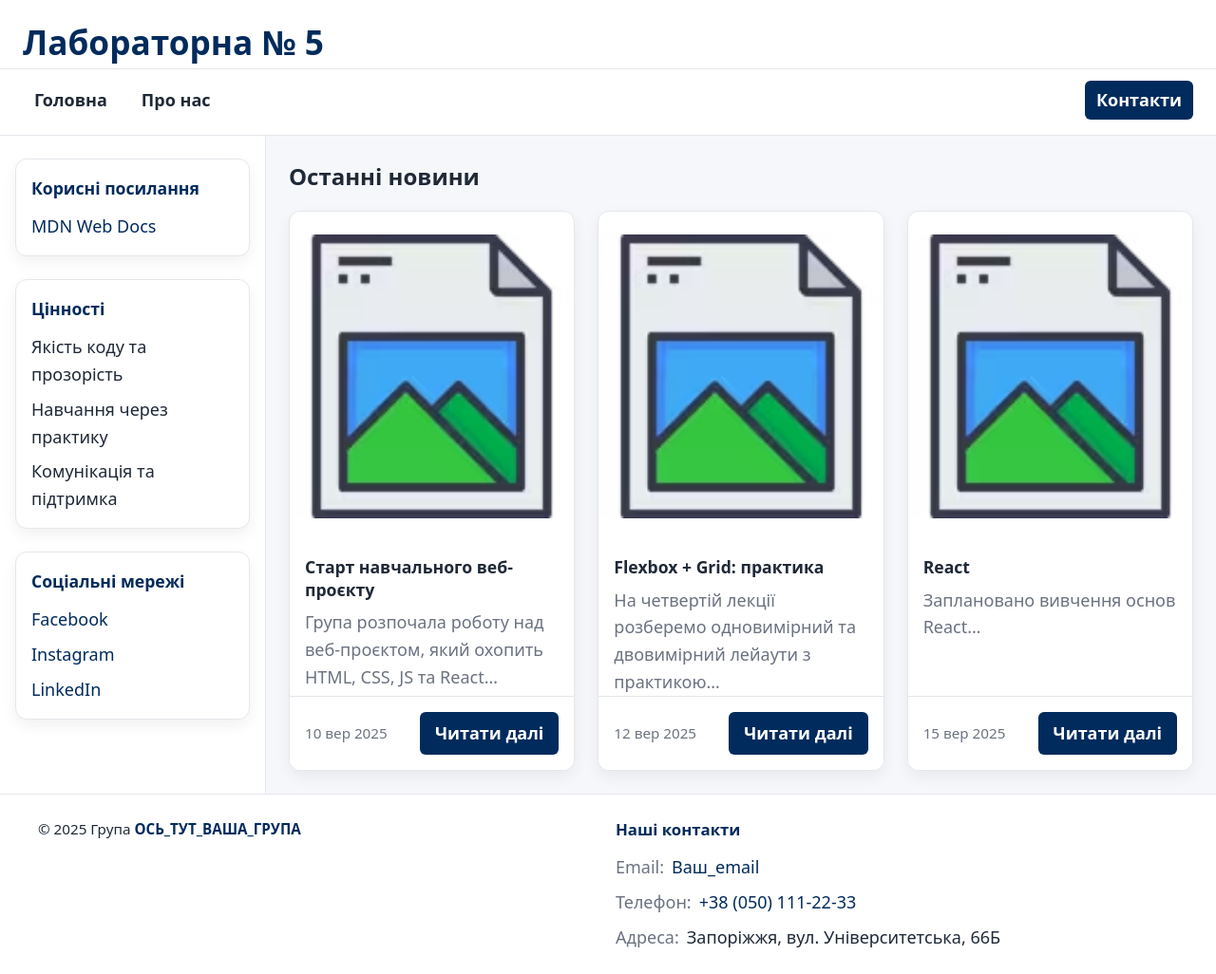
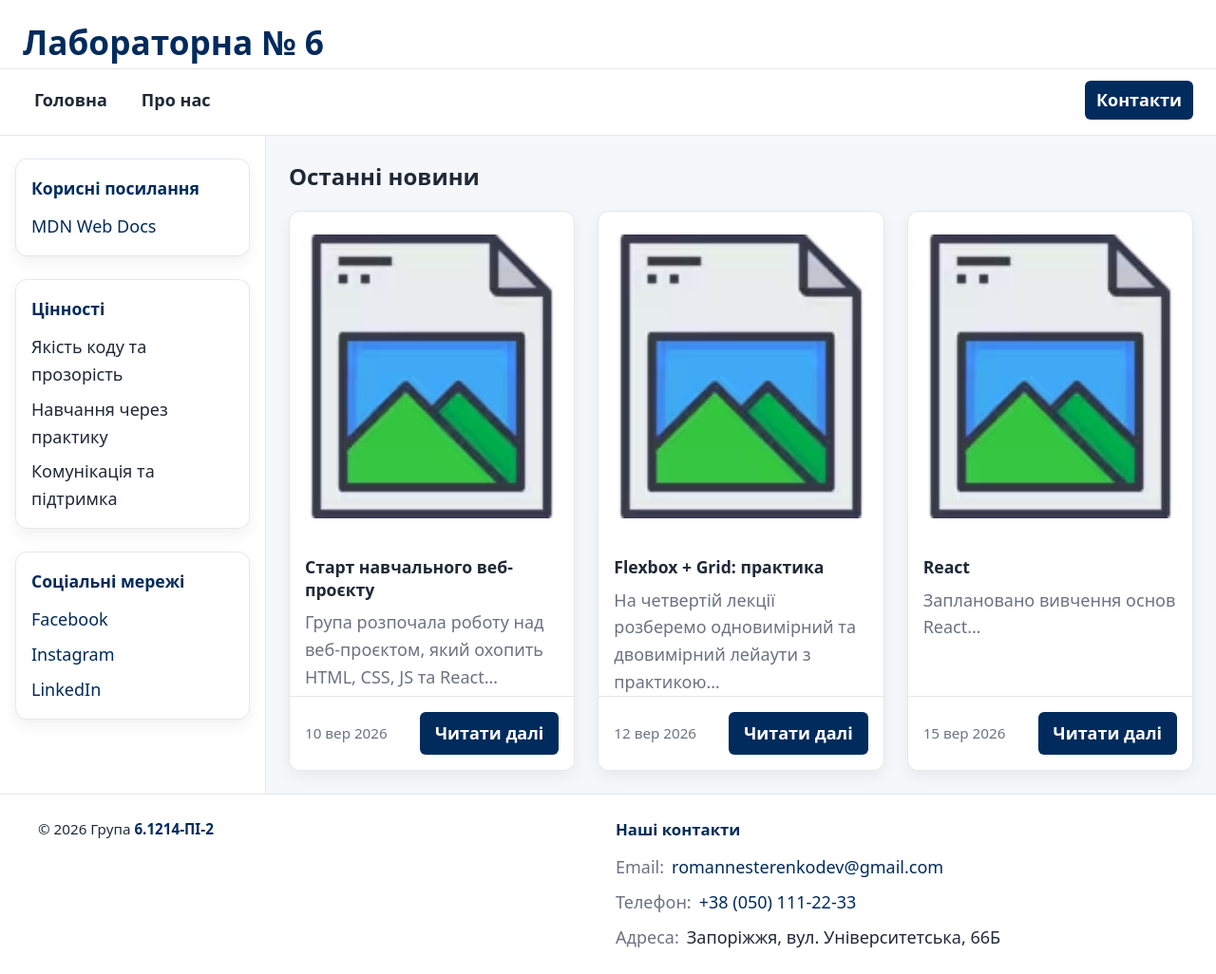
Before and after one commit to Romeean/web_programming, a web app: file index.html in a window 1280 px wide. Shown: the whole page at 95% size. Run offline with its HTML, style and script files only (its server is not run), Linux system fonts and the light colour scheme; style sheets or scripts are compiled from the project's sources.

Commit message:
Lab 6: cosmetic changes.

```diff
--- a/about.html
+++ b/about.html
@@ -11,7 +11,7 @@
 <body>
 <div class="layout"><
   <header class="header">
-    <h1 class="header__title">Лабораторна № 5</h1>
+    <h1 class="header__title">Лабораторна № 6</h1>
     <nav class="nav">
       <a href="index.html" class="nav__link">Головна</a>
       <a href="about.html" class="nav__link">Про нас</a>
@@ -71,7 +71,7 @@
 
   <footer class="footer">
     <div class="footer__inner">
-      <p class="footer__text">© 2025 Група <span class="footer__group-name">ОСЬ_ТУТ_ВАША_ГРУПА</span></p>
+      <p class="footer__text">© 2026 Група <span class="footer__group-name">6.1214-ПІ-2</span></p>
 
 
       <address class="footer__contacts" aria-label="Наші контакти">
@@ -79,7 +79,7 @@
         <ul class="footer__contacts-list">
           <li class="footer__contacts-item">
             <span class="footer__label">Email:</span>
-            <a class="footer__link" href="mailto:team@example.com">Ваш_email</a>
+            <a class="footer__link" href="mailto:team@example.com">romannesterenkodev@gmail.com</a>
           </li>
           <li class="footer__contacts-item">
             <span class="footer__label">Телефон:</span>
--- a/contacts.html
+++ b/contacts.html
@@ -11,7 +11,7 @@
 <body>
 <div class="layout">
     <header class="header">
-        <h1 class="header__title">Лабораторна № 5</h1>
+        <h1 class="header__title">Лабораторна № 6</h1>
         <nav class="nav">
             <a href="index.html" class="nav__link">Головна</a>
             <a href="about.html" class="nav__link">Про нас</a>
@@ -73,7 +73,7 @@
 
     <footer class="footer">
         <div class="footer__inner">
-            <p class="footer__text">© 2025 Група <span class="footer__group-name">ОСЬ_ТУТ_ВАША_ГРУПА</span></p>
+            <p class="footer__text">© 2026 Група <span class="footer__group-name">6.1214-ПІ-2</span></p>
 
 
             <address class="footer__contacts" aria-label="Наші контакти">
--- a/index.html
+++ b/index.html
@@ -11,7 +11,7 @@
 <body>
 <div class="layout">
     <header class="header">
-        <h1 class="header__title">Лабораторна № 5</h1>
+        <h1 class="header__title">Лабораторна № 6</h1>
         <nav class="nav">
             <a href="index.html" class="nav__link">Головна</a>
             <a href="about.html" class="nav__link">Про нас</a>
@@ -68,7 +68,7 @@
                     <h3 class="news-card__title">Старт навчального веб-проєкту</h3>
                     <p class="news-card__excerpt">Група розпочала роботу над веб-проєктом, який охопить HTML, CSS, JS та React…</p>
                     <div class="news-card__meta">
-                        <time class="news-card__date" datetime="2025-09-10">10 вер 2025</time>
+                        <time class="news-card__date" datetime="2026-09-10">10 вер 2026</time>
                         <a href="#" class="news-card__btn">Читати далі</a>
                     </div>
                 </article>
@@ -88,7 +88,7 @@
                     <h3 class="news-card__title">Flexbox + Grid: практика</h3>
                     <p class="news-card__excerpt">На четвертій лекції розберемо одновимірний та двовимірний лейаути з практикою…</p>
                     <div class="news-card__meta">
-                        <time class="news-card__date" datetime="2025-09-12">12 вер 2025</time>
+                        <time class="news-card__date" datetime="2026-09-12">12 вер 2026</time>
                         <a href="#" class="news-card__btn">Читати далі</a>
                     </div>
                 </article>
@@ -108,7 +108,7 @@
                     <h3 class="news-card__title">React</h3>
                     <p class="news-card__excerpt">Заплановано вивчення основ React…</p>
                     <div class="news-card__meta">
-                        <time class="news-card__date" datetime="2025-09-15">15 вер 2025</time>
+                        <time class="news-card__date" datetime="2026-09-15">15 вер 2026</time>
                         <a href="#" class="news-card__btn">Читати далі</a>
                     </div>
                 </article>
@@ -118,7 +118,7 @@
 
     <footer class="footer">
         <div class="footer__inner">
-            <p class="footer__text">© 2025 Група <span class="footer__group-name">ОСЬ_ТУТ_ВАША_ГРУПА</span></p>
+            <p class="footer__text">© 2026 Група <span class="footer__group-name">6.1214-ПІ-2</span></p>
 
 
             <address class="footer__contacts" aria-label="Наші контакти">
@@ -126,7 +126,7 @@
                 <ul class="footer__contacts-list">
                     <li class="footer__contacts-item">
                         <span class="footer__label">Email:</span>
-                        <a class="footer__link" href="mailto:team@example.com">Ваш_email</a>
+                        <a class="footer__link" href="mailto:team@example.com">romannesterenkodev@gmail.com</a>
                     </li>
                     <li class="footer__contacts-item">
                         <span class="footer__label">Телефон:</span>
--- a/src/partials/footer.hbs
+++ b/src/partials/footer.hbs
@@ -1,6 +1,6 @@
 <footer class="footer">
     <div class="footer__inner">
-        <p class="footer__text">© 2025 Група <span class="footer__group-name">{{ studentGroup }}</span></p>
+        <p class="footer__text">© 2026 Група <span class="footer__group-name">{{ studentGroup }}</span></p>
 
 
         <address class="footer__contacts" aria-label="Наші контакти">
```
